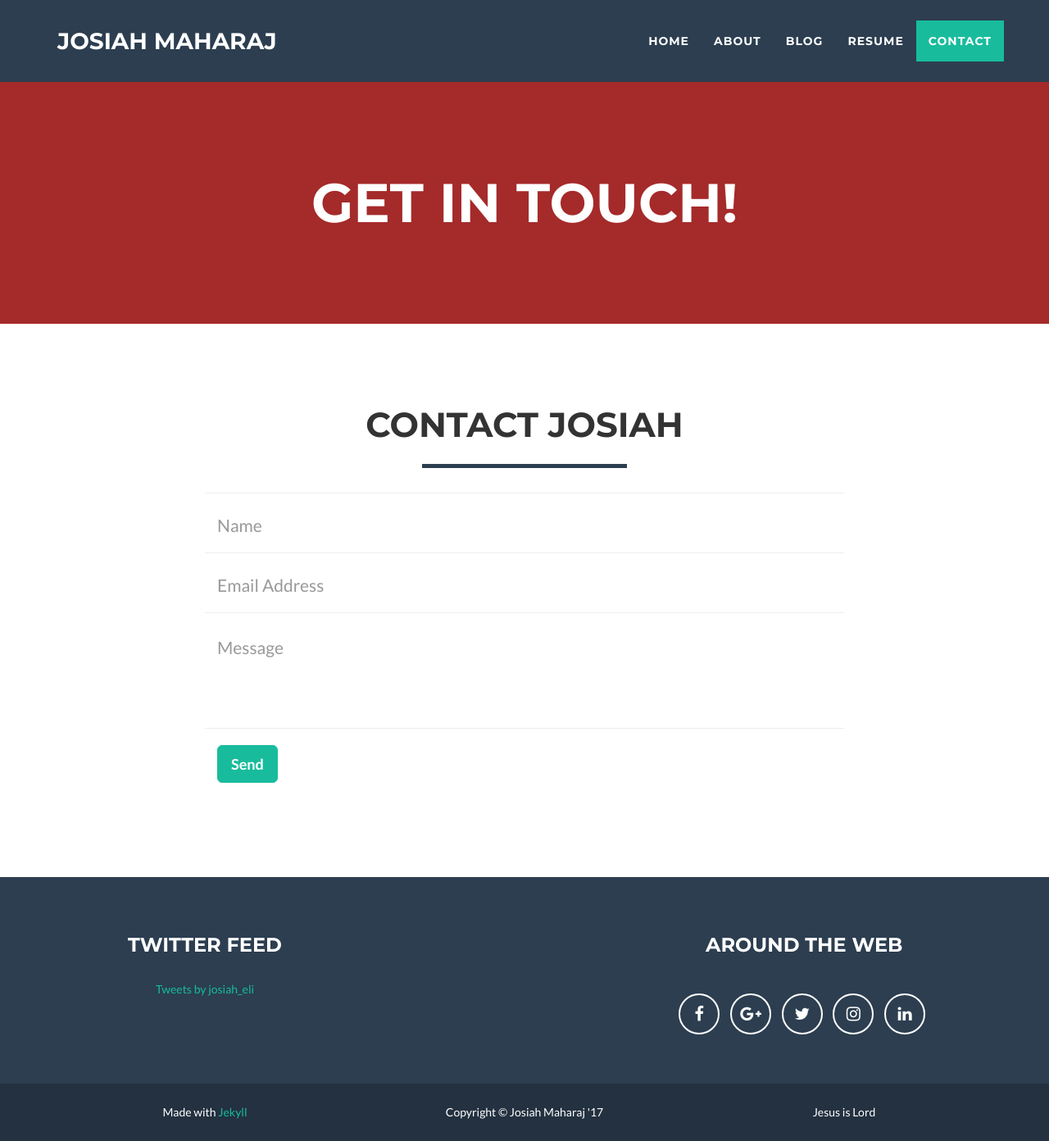
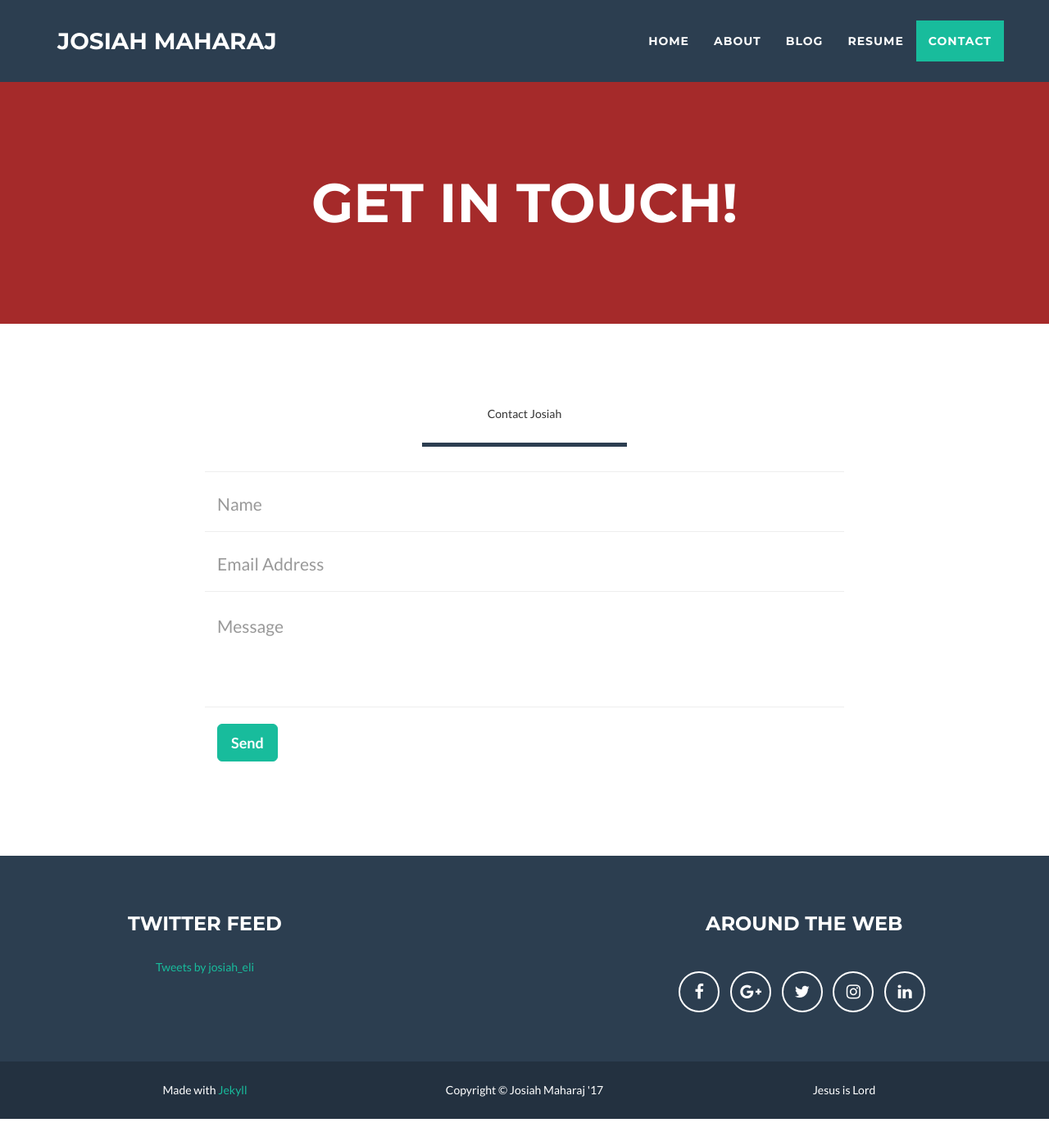
Before and after one commit to josiahmaharaj/josiahmaharaj.github.io, a Jekyll site: the page built from contact.html, in a window 1280 px wide and 1392 px high. Shown: the whole window at 82% size. Built offline with Jekyll 4.4.1, drawn with Linux system fonts in a browser that asks for light colours; nearby versions of some CDN libraries; comment, search, counter and statistics services are not loaded.

Commit message:
contact clean up

```diff
--- a/contact.html
+++ b/contact.html
@@ -10,9 +10,7 @@ index: 5
         <div class="container">
             <div class="row">
                 <div class="col-lg-12">
-                    <!-- <img class="img-responsive profilepic" src="/img/josiahmaharaj.png" alt=""> -->
                     <div class="intro-text">
-                    <div id="waypoint2"></div>
                         <span class="name animated swing">Get in Touch!</span>
                     </div>
                 </div>
@@ -26,7 +24,7 @@ index: 5
         <div class="container">
             <div class="row">
                 <div class="col-lg-12 text-center">
-                    <h2>Contact Josiah</h2>
+                    <span class="name">Contact Josiah</span>
                     <hr class="env-primary">
                 </div>
             </div>
```
